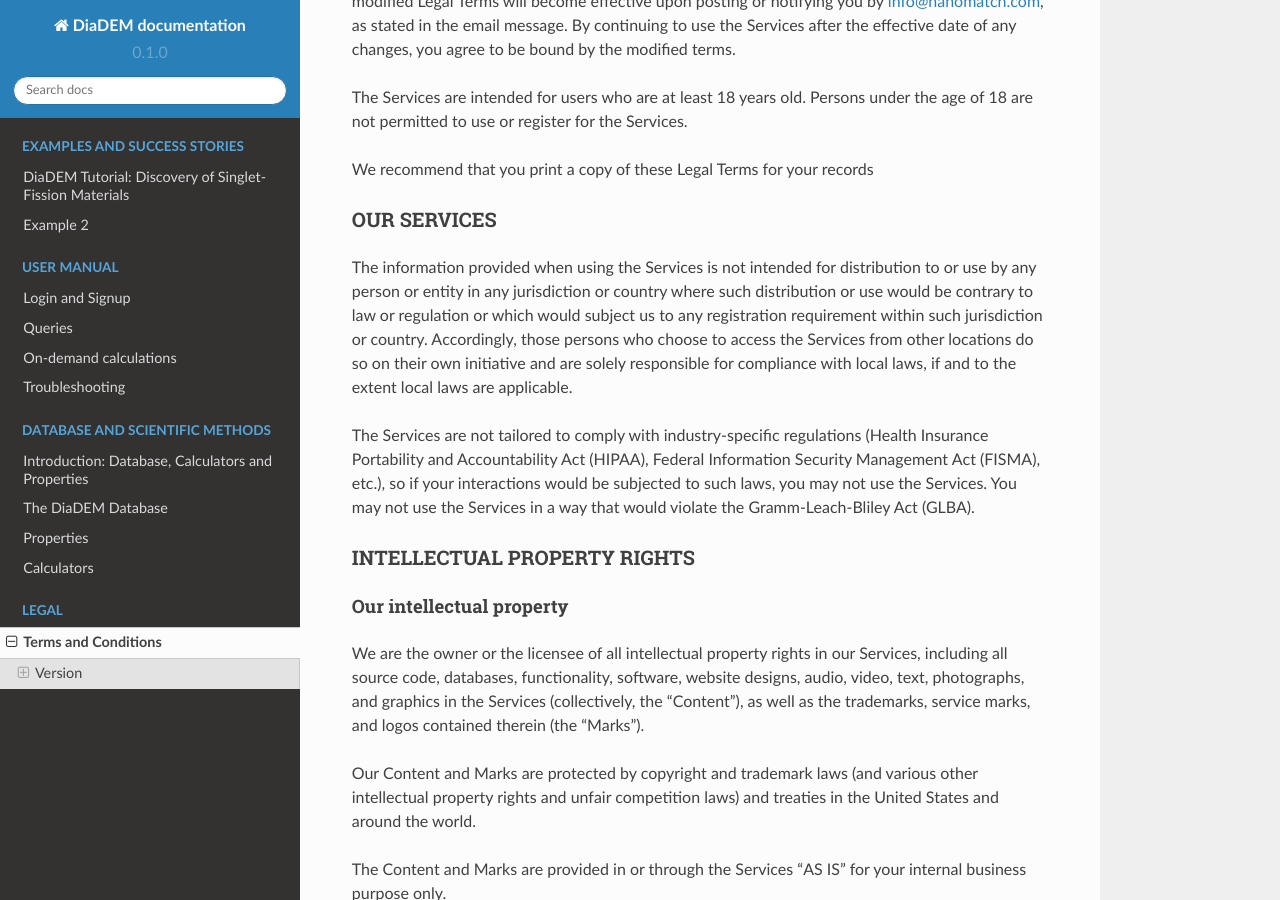
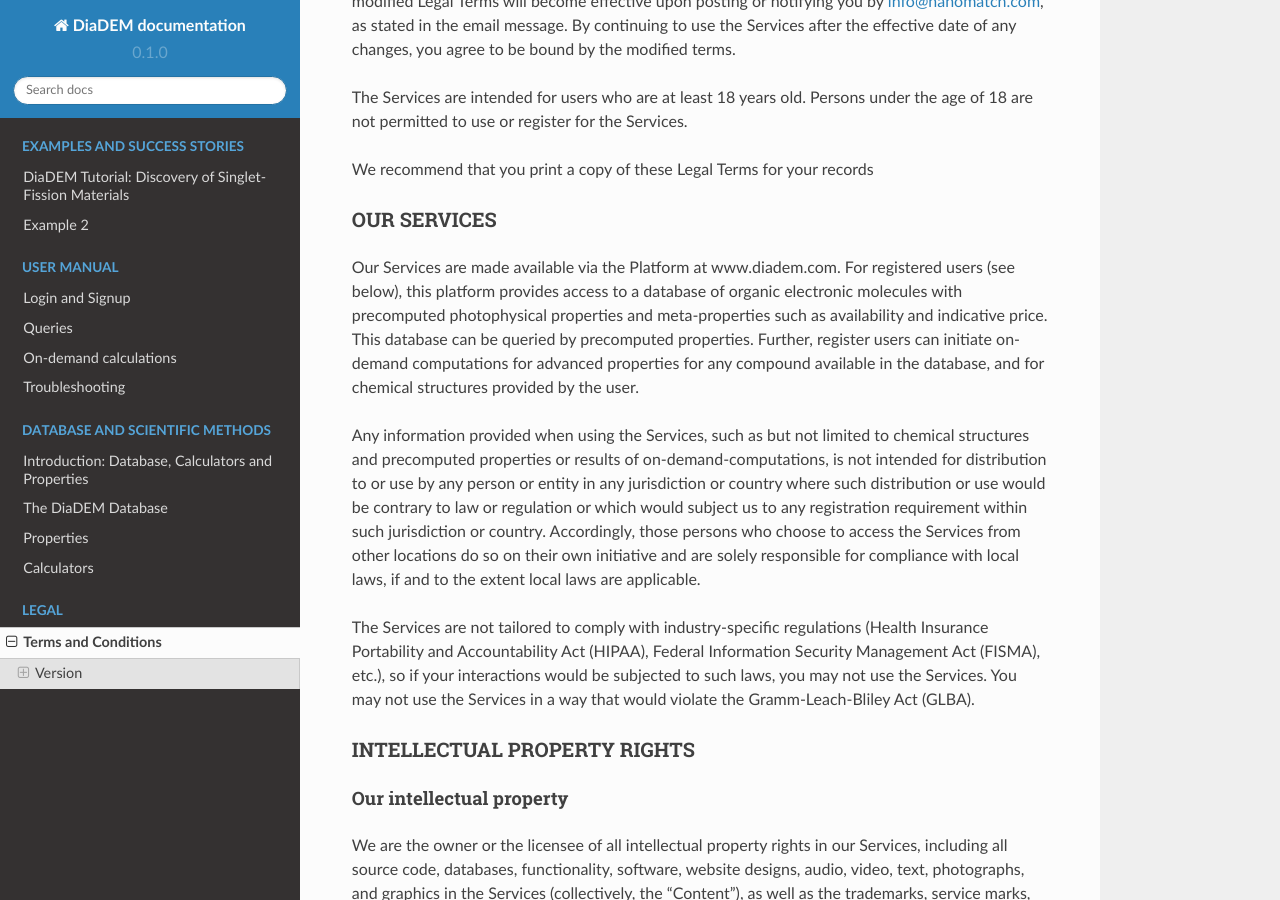
Before and after one commit to diadem-platform/diadem-docs, a Sphinx documentation site: the page built from docs/source/legal/TAC.rst, in a window 1280 px wide and 900 px high, scrolled down 900 px. Built offline with Sphinx 7.4.7 and the Read the Docs theme 2.0.0, drawn with Linux system fonts in a browser that asks for light colours.

Commit message:
clarification of Service

```diff
--- a/docs/source/legal/TAC.rst
+++ b/docs/source/legal/TAC.rst
@@ -30,10 +30,12 @@
 
 OUR SERVICES
 ===============
+Our Services are made available via the Platform at www.diadem.com. For registered users (see below), this platform provides access to a database of organic electronic molecules with precomputed photophysical properties and meta-properties such as availability and indicative price. This database can be queried by precomputed properties. Further, register users can initiate on-demand computations for advanced properties for any compound available in the database, and for chemical structures provided by the user.
 
-The information provided when using the Services is not intended for distribution to or use by any person or entity in any jurisdiction or country where such distribution or use would be contrary to law or regulation or which would subject us to any registration requirement within such jurisdiction or country. Accordingly, those persons who choose to access the Services from other locations do so on their own initiative and are solely responsible for compliance with local laws, if and to the extent local laws are applicable.
+Any information provided when using the Services, such as but not limited to chemical structures and precomputed properties or results of on-demand-computations, is not intended for distribution to or use by any person or entity in any jurisdiction or country where such distribution or use would be contrary to law or regulation or which would subject us to any registration requirement within such jurisdiction or country. Accordingly, those persons who choose to access the Services from other locations do so on their own initiative and are solely responsible for compliance with local laws, if and to the extent local laws are applicable.
 
 The Services are not tailored to comply with industry-specific regulations (Health Insurance Portability and Accountability Act (HIPAA), Federal Information Security Management Act (FISMA), etc.), so if your interactions would be subjected to such laws, you may not use the Services. You may not use the Services in a way that would violate the Gramm-Leach-Bliley Act (GLBA).
+
 
 INTELLECTUAL PROPERTY RIGHTS
 ================================
```
